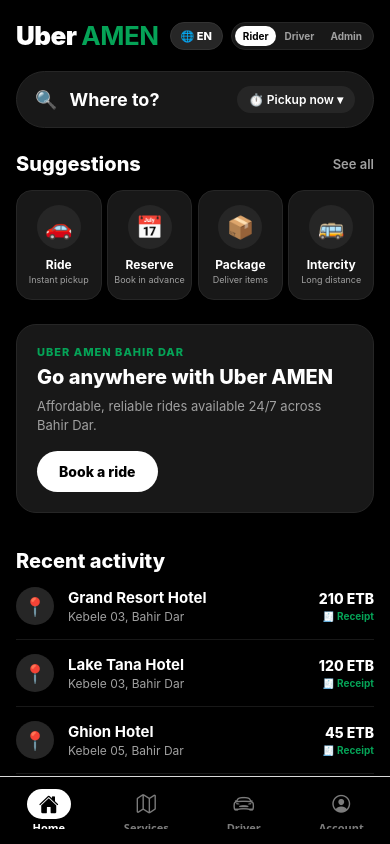
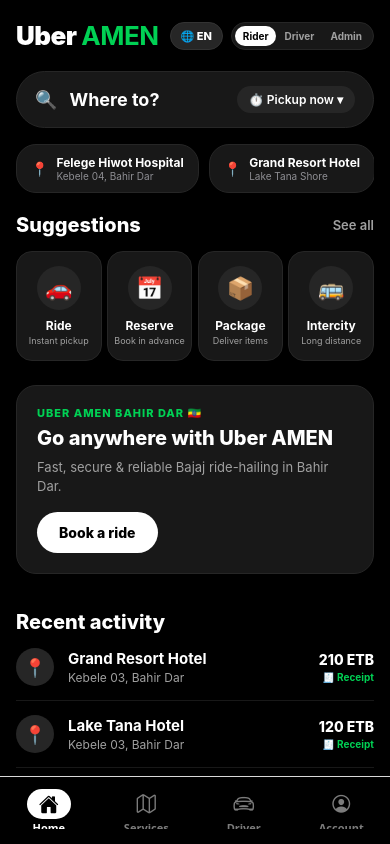
Before and after one commit to babam49-dot/AmenRide, a React Native app in the folder mobile/: screen /Home in a window 390 px wide. Built offline with nearby package versions, Linux system fonts and the light colour scheme; no server answers.

Commit message:
feat(mobile/screens): update HomeScreen with recent destinations & quick book

```diff
--- a/mobile/screens/HomeScreen.js
+++ b/mobile/screens/HomeScreen.js
@@ -1,4 +1,4 @@
-import React, { useEffect, useRef, useState } from 'react';
+import React, { useEffect, useState } from 'react';
 import {
   StyleSheet,
   Text,
@@ -23,22 +23,19 @@ const UBER_SUGGESTIONS = [
   { name: 'Intercity', sub: 'Long distance', emoji: '🚌', screen: 'Services' },
 ];
 
-function formatTimeAgo(dateStr) {
-  if (!dateStr) return '';
-  const diff = (Date.now() - new Date(dateStr)) / 1000;
-  if (diff < 3600) return `${Math.round(diff / 60)}m ago`;
-  if (diff < 86400) return `${Math.round(diff / 3600)}h ago`;
-  return `${Math.round(diff / 86400)}d ago`;
-}
+const POPULAR_DESTINATIONS = [
+  { title: 'Felege Hiwot Hospital', subtitle: 'Kebele 04, Bahir Dar' },
+  { title: 'Grand Resort Hotel', subtitle: 'Lake Tana Shore' },
+  { title: 'Blue Nile Bridge', subtitle: 'Abay River Crossing' },
+];
 
 export default function HomeScreen({ navigation }) {
   const { lang, toggleLanguage, t } = useLanguage();
-  const [activeRole, setActiveRole] = useState('rider'); // 'rider' | 'driver' | 'admin'
+  const [activeRole, setActiveRole] = useState('rider');
   const [trips, setTrips] = useState([]);
   const [loadingTrips, setLoadingTrips] = useState(true);
   const [selectedReceiptTrip, setSelectedReceiptTrip] = useState(null);
 
-  // Load trips from PostgreSQL
   useEffect(() => {
     fetchTrips(1).then((data) => {
       setTrips(data);
@@ -48,19 +45,17 @@ export default function HomeScreen({ navigation }) {
 
   return (
     <ScrollView style={styles.container} showsVerticalScrollIndicator={false}>
-      {/* ── Uber Top Brand Header & Role Switcher & Language Toggle ── */}
+      {/* Top Header */}
       <View style={styles.topRow}>
         <Text style={styles.uberLogo}>
           Uber <Text style={styles.uberSubLogo}>AMEN</Text>
         </Text>
 
         <View style={styles.headerRightRow}>
-          {/* Language Toggle Button */}
           <TouchableOpacity style={styles.langPill} onPress={toggleLanguage}>
             <Text style={styles.langText}>{lang === 'en' ? '🌐 EN' : '🇪🇹 AM'}</Text>
           </TouchableOpacity>
 
-          {/* Role Toggle */}
           <View style={styles.roleContainer}>
             {[
               { key: 'rider', label: 'Rider' },
@@ -81,7 +76,7 @@ export default function HomeScreen({ navigation }) {
         </View>
       </View>
 
-      {/* ── Uber "Where to?" Search Bar ── */}
+      {/* Where to Search Bar */}
       <TouchableOpacity
         style={styles.searchPill}
         onPress={() => navigation.navigate('Services')}
@@ -95,12 +90,28 @@ export default function HomeScreen({ navigation }) {
         </View>
       </TouchableOpacity>
 
-      {/* ── Admin Fleet Console View (When Admin Role is Active) ── */}
+      {/* Quick Destination Chips */}
+      <ScrollView horizontal showsHorizontalScrollIndicator={false} style={styles.chipsScroll}>
+        {POPULAR_DESTINATIONS.map((dest, idx) => (
+          <TouchableOpacity
+            key={idx}
+            style={styles.chip}
+            onPress={() => navigation.navigate('Services', { destination: dest.title })}
+          >
+            <Text style={styles.chipIcon}>📍</Text>
+            <View>
+              <Text style={styles.chipTitle}>{dest.title}</Text>
+              <Text style={styles.chipSub}>{dest.subtitle}</Text>
+            </View>
+          </TouchableOpacity>
+        ))}
+      </ScrollView>
+
+      {/* Role specific content */}
       {activeRole === 'admin' ? (
         <AdminConsole />
       ) : (
         <>
-          {/* ── Uber Suggestions Grid ── */}
           <View style={styles.sectionHeader}>
             <Text style={styles.sectionTitle}>{t('suggestions')}</Text>
             <TouchableOpacity onPress={() => navigation.navigate('Services')}>
@@ -125,15 +136,14 @@ export default function HomeScreen({ navigation }) {
             ))}
           </View>
 
-          {/* ── Uber Promo Hero Card ── */}
           <View style={styles.promoCard}>
             <View style={styles.promoTextContainer}>
-              <Text style={styles.promoBadge}>Uber AMEN Bahir Dar</Text>
+              <Text style={styles.promoBadge}>Uber AMEN Bahir Dar 🇪🇹</Text>
               <Text style={styles.promoTitle}>{t('goAnywhere')}</Text>
               <Text style={styles.promoDesc}>
                 {activeRole === 'driver'
-                  ? 'Today: 1,450 ETB Earned · 8 Trips Done in Bahir Dar'
-                  : 'Affordable, reliable rides available 24/7 across Bahir Dar.'}
+                  ? 'Today: 1,450 ETB Earned · 8 Trips Completed'
+                  : 'Fast, secure & reliable Bajaj ride-hailing in Bahir Dar.'}
               </Text>
 
               <TouchableOpacity
@@ -152,7 +162,7 @@ export default function HomeScreen({ navigation }) {
         </>
       )}
 
-      {/* ── Recent Activity / Trips (PostgreSQL Data) ── */}
+      {/* Recent Trips */}
       <View style={styles.recentSection}>
         <Text style={styles.sectionTitle}>{t('recentActivity')}</Text>
 
@@ -185,7 +195,6 @@ export default function HomeScreen({ navigation }) {
         )}
       </View>
 
-      {/* Digital Receipt Modal */}
       <ReceiptModal
         visible={!!selectedReceiptTrip}
         onClose={() => setSelectedReceiptTrip(null)}
@@ -204,8 +213,6 @@ const styles = StyleSheet.create({
     paddingHorizontal: 16,
     paddingTop: Platform.OS === 'web' ? 20 : 52,
   },
-
-  // Header
   topRow: {
     flexDirection: 'row',
     justifyContent: 'space-between',
@@ -224,7 +231,7 @@ const styles = StyleSheet.create({
     letterSpacing: -0.5,
   },
   uberSubLogo: {
-    color: '#05A357',
+    color: '#00D154',
     fontWeight: '700',
   },
   langPill: {
@@ -264,8 +271,6 @@ const styles = StyleSheet.create({
   roleTextActive: {
     color: '#000000',
   },
-
-  // Search Bar
   searchPill: {
     flexDirection: 'row',
     alignItems: 'center',
@@ -273,7 +278,7 @@ const styles = StyleSheet.create({
     borderRadius: 30,
     paddingVertical: 14,
     paddingHorizontal: 18,
-    marginBottom: 24,
+    marginBottom: 16,
     borderWidth: 1,
     borderColor: '#262626',
   },
@@ -298,8 +303,33 @@ const styles = StyleSheet.create({
     fontSize: 12,
     fontWeight: '600',
   },
-
-  // Suggestions Grid
+  chipsScroll: {
+    marginBottom: 20,
+  },
+  chip: {
+    flexDirection: 'row',
+    alignItems: 'center',
+    backgroundColor: '#181818',
+    paddingHorizontal: 14,
+    paddingVertical: 10,
+    borderRadius: 20,
+    marginRight: 10,
+    borderWidth: 1,
+    borderColor: '#262626',
+  },
+  chipIcon: {
+    fontSize: 14,
+    marginRight: 8,
+  },
+  chipTitle: {
+    color: '#FFFFFF',
+    fontSize: 12,
+    fontWeight: '700',
+  },
+  chipSub: {
+    color: '#8E8E93',
+    fontSize: 10,
+  },
   sectionHeader: {
     flexDirection: 'row',
     justifyContent: 'space-between',
@@ -352,8 +382,6 @@ const styles = StyleSheet.create({
     color: '#A0A0A0',
     marginTop: 2,
   },
-
-  // Promo Card
   promoCard: {
     backgroundColor: '#181818',
     borderRadius: 20,
@@ -366,7 +394,7 @@ const styles = StyleSheet.create({
   promoBadge: {
     fontSize: 11,
     fontWeight: '800',
-    color: '#05A357',
+    color: '#00D154',
     textTransform: 'uppercase',
     letterSpacing: 1,
     marginBottom: 6,
@@ -395,8 +423,6 @@ const styles = StyleSheet.create({
     fontSize: 14,
     fontWeight: '800',
   },
-
-  // Recent Activity
   recentSection: {
     marginBottom: 20,
     marginTop: 10,
@@ -452,7 +478,7 @@ const styles = StyleSheet.create({
   },
   receiptTag: {
     fontSize: 10,
-    color: '#05A357',
+    color: '#00D154',
     fontWeight: '700',
     marginTop: 3,
   },
```
